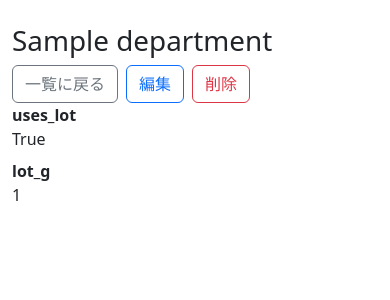
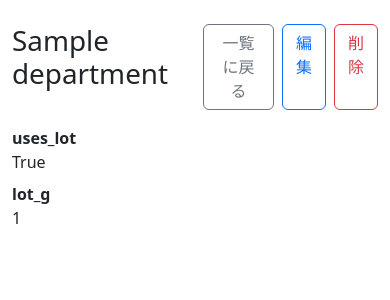
Before and after one commit to pikanyan/task-board, a Django app: page /departments/1/ in a window 390 px wide. Shown: the part 97-397 px from the top of the page. Run offline with Django 5.2, Linux system fonts and the light colour scheme; tables that the repository leaves empty hold one stand-in row (values such as "Sample post").

Commit message:
t/0013 board department bootstrap (#13)

```diff
--- a/backend/board/tables.py
+++ b/backend/board/tables.py
@@ -7,6 +7,11 @@ from board.models import Department
 
 # 追加
 class DepartmentTable(tables.Table):
+    # name を詳細リンクにする
+    name = tables.LinkColumn("department_detail", args=[tables.A("pk")])
+
+
+
     class Meta:
         model = Department
 
--- a/backend/board/templates/board/department_detail.html
+++ b/backend/board/templates/board/department_detail.html
@@ -3,27 +3,30 @@
 
 
 
-{% block content %}
-    <h1>{{ department.name }}</h1>
+{% block title %}班詳細{% endblock %}
 
 
 
+{% block content %}
+    <div class="d-flex justify-content-between align-items-start mb-3">
+        <h1 class="m-0">{{ department.name }}</h1>
 
-    <!--追加-->
-    <!--リンク-->
-    <div class="d-flex gap-2">
-        <a class="btn btn-outline-secondary" href="{% url 'department_list' %}">一覧に戻る</a>
-        <a class="btn btn-outline-primary" href="{% url 'department_update' department.pk %}">編集</a>
-        <a class="btn btn-outline-danger" href="{% url 'department_delete' department.pk %}">削除</a>
+
+
+        <div class="d-flex gap-2">
+            <a class="btn btn-outline-secondary" href="{% url 'department_list' %}">一覧に戻る</a>
+            <a class="btn btn-outline-primary" href="{% url 'department_update' department.pk %}">編集</a>
+            <a class="btn btn-outline-danger" href="{% url 'department_delete' department.pk %}">削除</a>
+        </div>
     </div>
 
 
 
-    <dl>
-        <dt>uses_lot</dt>
-        <dd>{{ department.uses_lot }}</dd>
+    <dl class="row">
+        <dt class="col-sm-3">uses_lot</dt>
+        <dd class="col-sm-9">{{ department.uses_lot }}</dd>
 
-        <dt>lot_g</dt>
-        <dd>{{ department.lot_g }}</dd>
+        <dt class="col-sm-3">lot_g</dt>
+        <dd class="col-sm-9">{{ department.lot_g }}</dd>
     </dl>
 {% endblock %}
--- a/backend/board/templates/board/department_form.html
+++ b/backend/board/templates/board/department_form.html
@@ -15,6 +15,7 @@
 
 
 
+        <div class="d-flex gap-2">
             <button type="submit" class="btn btn-primary">
                 {% if object %}更新{% else %}作成{% endif %}
             </button>
@@ -23,11 +24,12 @@
 
             {% if object %}
                 <a class="btn btn-outline-secondary" href="{% url 'department_detail' object.pk %}">詳細に戻る</a>
-            <a class="btn btn-danger" href="{% url 'department_delete' object.pk %}">削除</a>
+                <a class="btn btn-outline-danger" href="{% url 'department_delete' object.pk %}">削除</a>
 
             {% else %}
                 <a class="btn btn-outline-secondary" href="{% url 'department_list' %}">一覧に戻る</a>
 
             {% endif %}
+        </div>
     </form>
 {% endblock %}
--- a/backend/board/templates/board/department_list.html
+++ b/backend/board/templates/board/department_list.html
@@ -13,11 +13,13 @@
     <div class="d-flex justify-content-between align-items-center mb-3">
         <h1 class="m-0">班一覧</h1>
 
-        <!--追加-->
+
+
         <a class="btn btn-primary" href="{% url 'department_create' %}">班を追加</a>
     </div>
 
 
 
-    {% render_table table %}
+    {# bootstrap5 テンプレートを指定 #}
+    {% render_table table "django_tables2/bootstrap5.html" %}
 {% endblock %}
```
Also changed, not shown: backend/board/templates/board/department_confirm_delete.html (+6 -7 lines). Lines whose indentation alone changed are shown as unchanged.
